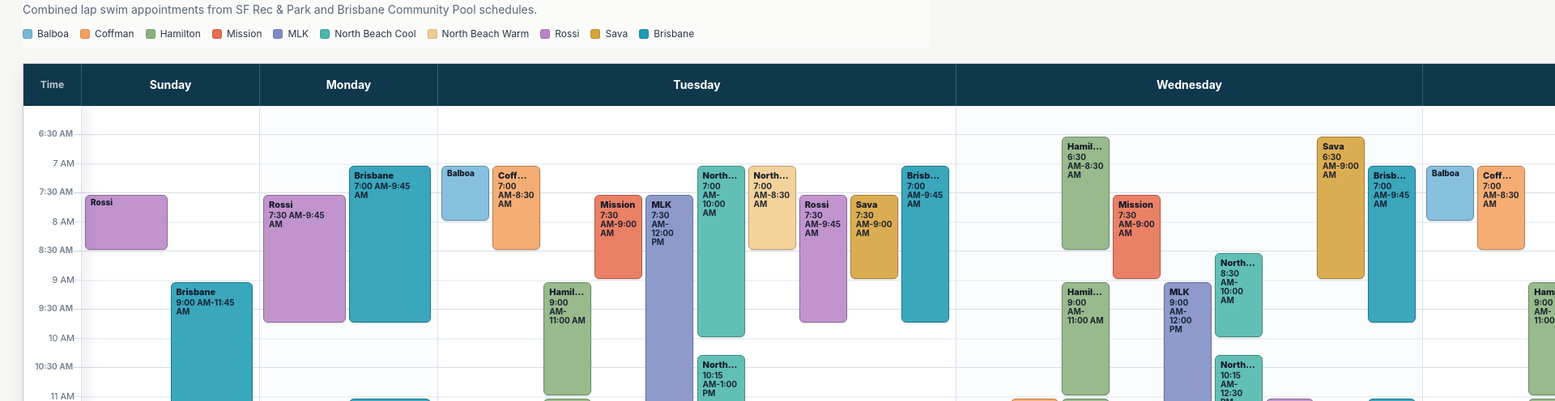
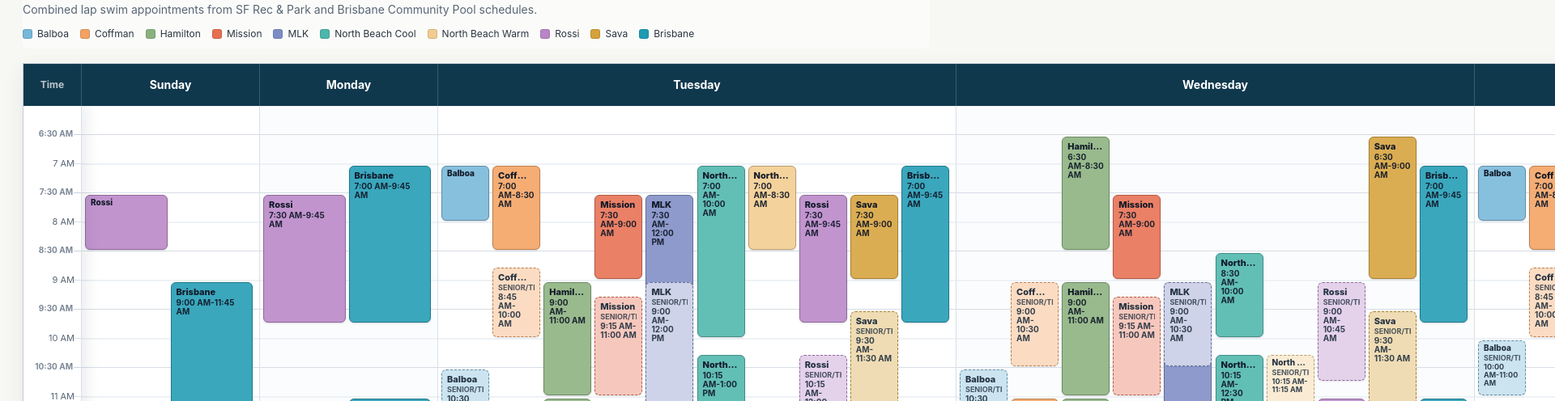
Before and after one commit to aditigarg/sf_swim_calendar, a plain HTML site: page index.html in a window 1280 px wide. Shown: the part 117-613 px from the top of the page at 81% size, 1920 px wide, since content can reach past the window. Drawn offline with Linux system fonts and the light colour scheme.

Commit message:
Add senior therapy swim times

```diff
--- a/index.html
+++ b/index.html
@@ -256,6 +256,30 @@
       display: none;
     }
 
+    .event.senior {
+      z-index: 2;
+      border-style: dashed;
+      background: color-mix(in srgb, var(--color), white 62%);
+      color: #243241;
+      box-shadow: 0 1px 2px rgba(20, 33, 48, 0.1);
+    }
+
+    .event.senior .pool::after {
+      content: " senior/therapy";
+      display: block;
+      margin-top: 2px;
+      font-weight: 750;
+      font-size: 9px;
+      line-height: 1;
+      text-transform: uppercase;
+      opacity: 0.8;
+    }
+
+    .event.senior.short .time {
+      display: block;
+      font-size: 9px;
+    }
+
     .footnotes {
       margin-top: 14px;
       display: grid;
@@ -344,6 +368,7 @@
     <section class="footnotes">
       <div>
         Brisbane Recreation & Lap Swim blocks include lap lanes where noted by the city schedule.
+        Lighter dashed blocks are senior, therapy, or senior/therapy swim programs from the posted schedules.
         Garfield is omitted while closed for maintenance Aug. 14-Sep. 7, 2026.
         North Beach has separate Cool and Warm pool lap swim slots.
         <div class="source-links">
@@ -391,6 +416,7 @@
       ["Monday", "Brisbane", "7:00 AM", "9:45 AM"],
       ["Monday", "Rossi", "7:30 AM", "9:45 AM"],
       ["Monday", "Brisbane", "11:00 AM", "1:00 PM"],
+      ["Monday", "Rossi", "12:00 PM", "1:30 PM", "senior"],
       ["Monday", "Rossi", "1:45 PM", "3:45 PM"],
       ["Monday", "Brisbane", "4:30 PM", "5:45 PM"],
       ["Monday", "Rossi", "6:15 PM", "7:30 PM"],
@@ -405,6 +431,12 @@
       ["Tuesday", "Rossi", "7:30 AM", "9:45 AM"],
       ["Tuesday", "Mission", "7:30 AM", "9:00 AM"],
       ["Tuesday", "MLK", "7:30 AM", "12:00 PM"],
+      ["Tuesday", "Coffman", "8:45 AM", "10:00 AM", "senior"],
+      ["Tuesday", "MLK", "9:00 AM", "12:00 PM", "senior"],
+      ["Tuesday", "Mission", "9:15 AM", "11:00 AM", "senior"],
+      ["Tuesday", "Sava", "9:30 AM", "11:30 AM", "senior"],
+      ["Tuesday", "Rossi", "10:15 AM", "12:00 PM", "senior"],
+      ["Tuesday", "Balboa", "10:30 AM", "12:00 PM", "senior"],
       ["Tuesday", "Hamilton", "9:00 AM", "11:00 AM"],
       ["Tuesday", "North Beach Cool", "10:15 AM", "1:00 PM"],
       ["Tuesday", "Hamilton", "11:00 AM", "12:30 PM"],
@@ -418,6 +450,7 @@
       ["Tuesday", "Hamilton", "1:00 PM", "3:00 PM"],
       ["Tuesday", "North Beach Cool", "1:30 PM", "3:45 PM"],
       ["Tuesday", "Mission", "2:00 PM", "3:00 PM"],
+      ["Tuesday", "Coffman", "2:00 PM", "4:00 PM", "senior"],
       ["Tuesday", "Balboa", "2:30 PM", "3:30 PM"],
       ["Tuesday", "MLK", "3:30 PM", "5:30 PM"],
       ["Tuesday", "North Beach Warm", "4:00 PM", "6:00 PM"],
@@ -434,6 +467,13 @@
       ["Wednesday", "North Beach Cool", "8:30 AM", "10:00 AM"],
       ["Wednesday", "Hamilton", "9:00 AM", "11:00 AM"],
       ["Wednesday", "MLK", "9:00 AM", "12:00 PM"],
+      ["Wednesday", "Coffman", "9:00 AM", "10:30 AM", "senior"],
+      ["Wednesday", "MLK", "9:00 AM", "10:30 AM", "senior"],
+      ["Wednesday", "Rossi", "9:00 AM", "10:45 AM", "senior"],
+      ["Wednesday", "Mission", "9:15 AM", "11:00 AM", "senior"],
+      ["Wednesday", "Sava", "9:30 AM", "11:30 AM", "senior"],
+      ["Wednesday", "North Beach Warm", "10:15 AM", "11:15 AM", "senior"],
+      ["Wednesday", "Balboa", "10:30 AM", "12:00 PM", "senior"],
       ["Wednesday", "North Beach Cool", "10:15 AM", "12:30 PM"],
       ["Wednesday", "Coffman", "11:00 AM", "1:00 PM"],
       ["Wednesday", "Rossi", "11:00 AM", "1:30 PM"],
@@ -463,6 +503,12 @@
       ["Thursday", "Rossi", "7:30 AM", "9:45 AM"],
       ["Thursday", "Mission", "7:30 AM", "9:00 AM"],
       ["Thursday", "MLK", "7:30 AM", "12:00 PM"],
+      ["Thursday", "Coffman", "8:45 AM", "10:00 AM", "senior"],
+      ["Thursday", "MLK", "9:00 AM", "12:00 PM", "senior"],
+      ["Thursday", "Mission", "9:15 AM", "11:00 AM", "senior"],
+      ["Thursday", "Sava", "9:30 AM", "11:30 AM", "senior"],
+      ["Thursday", "Balboa", "10:00 AM", "11:00 AM", "senior"],
+      ["Thursday", "Rossi", "10:15 AM", "12:00 PM", "senior"],
       ["Thursday", "Hamilton", "9:00 AM", "11:00 AM"],
       ["Thursday", "North Beach Cool", "10:15 AM", "1:00 PM"],
       ["Thursday", "Hamilton", "11:00 AM", "12:30 PM"],
@@ -491,6 +537,12 @@
       ["Friday", "North Beach Cool", "8:30 AM", "10:00 AM"],
       ["Friday", "Hamilton", "9:00 AM", "11:00 AM"],
       ["Friday", "MLK", "9:00 AM", "12:00 PM"],
+      ["Friday", "Coffman", "9:00 AM", "10:30 AM", "senior"],
+      ["Friday", "MLK", "9:00 AM", "10:30 AM", "senior"],
+      ["Friday", "Mission", "9:15 AM", "11:00 AM", "senior"],
+      ["Friday", "Sava", "9:30 AM", "12:00 PM", "senior"],
+      ["Friday", "North Beach Warm", "10:15 AM", "11:15 AM", "senior"],
+      ["Friday", "Balboa", "10:30 AM", "12:00 PM", "senior"],
       ["Friday", "North Beach Cool", "10:15 AM", "12:30 PM"],
       ["Friday", "Coffman", "11:00 AM", "1:00 PM"],
       ["Friday", "Hamilton", "11:00 AM", "12:30 PM"],
@@ -514,19 +566,22 @@
       ["Saturday", "Sava", "9:00 AM", "11:00 AM"],
       ["Saturday", "Hamilton", "9:00 AM", "10:30 AM"],
       ["Saturday", "Mission", "11:30 AM", "12:45 PM"],
+      ["Saturday", "Coffman", "11:45 AM", "12:45 PM", "senior"],
       ["Saturday", "North Beach Cool", "12:00 PM", "1:15 PM"],
       ["Saturday", "North Beach Cool", "1:45 PM", "4:30 PM"],
+      ["Saturday", "North Beach Warm", "1:45 PM", "3:00 PM", "senior"],
       ["Saturday", "MLK", "3:30 PM", "5:00 PM"],
       ["Saturday", "Sava", "3:30 PM", "5:00 PM"],
       ["Saturday", "Mission", "4:00 PM", "5:30 PM"],
       ["Saturday", "Balboa", "4:00 PM", "5:00 PM"],
       ["Saturday", "Hamilton", "4:00 PM", "5:00 PM"],
       ["Saturday", "Coffman", "4:00 PM", "5:00 PM"]
-    ].map(([day, pool, startLabel, endLabel]) => ({
+    ].map(([day, pool, startLabel, endLabel, kind = "lap"]) => ({
       day,
       pool,
       startLabel,
       endLabel,
+      kind,
       start: parseTime(startLabel),
       end: parseTime(endLabel)
     }));
@@ -620,6 +675,7 @@
     function renderEvent(event) {
       const el = document.createElement("article");
       el.className = "event";
+      if (event.kind === "senior") el.classList.add("senior");
       if (event.end - event.start <= 60) el.classList.add("short");
       const color = colors[event.pool] || "#9ca3af";
       el.style.setProperty("--start", event.start);
@@ -627,7 +683,8 @@
       el.style.setProperty("--lane", event.lane);
       el.style.setProperty("--lanes", event.lanes);
       el.style.setProperty("--color", color);
-      el.title = `${event.pool}: ${event.startLabel}-${event.endLabel}`;
+      const programLabel = event.kind === "senior" ? "Senior/Therapy swim" : "Lap swim";
+      el.title = `${event.pool} ${programLabel}: ${event.startLabel}-${event.endLabel}`;
       el.innerHTML = `<div class="pool">${event.pool}</div><div class="time">${event.startLabel}-${event.endLabel}</div>`;
       return el;
     }
```
